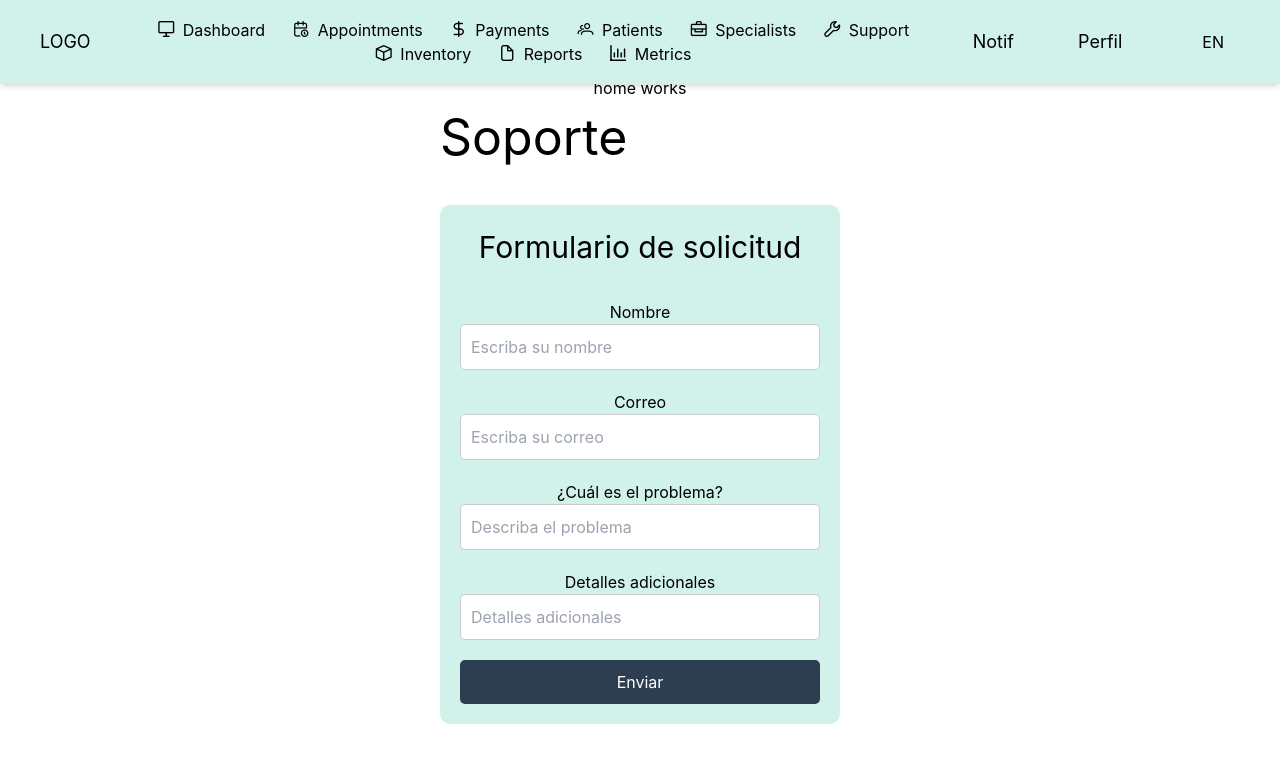
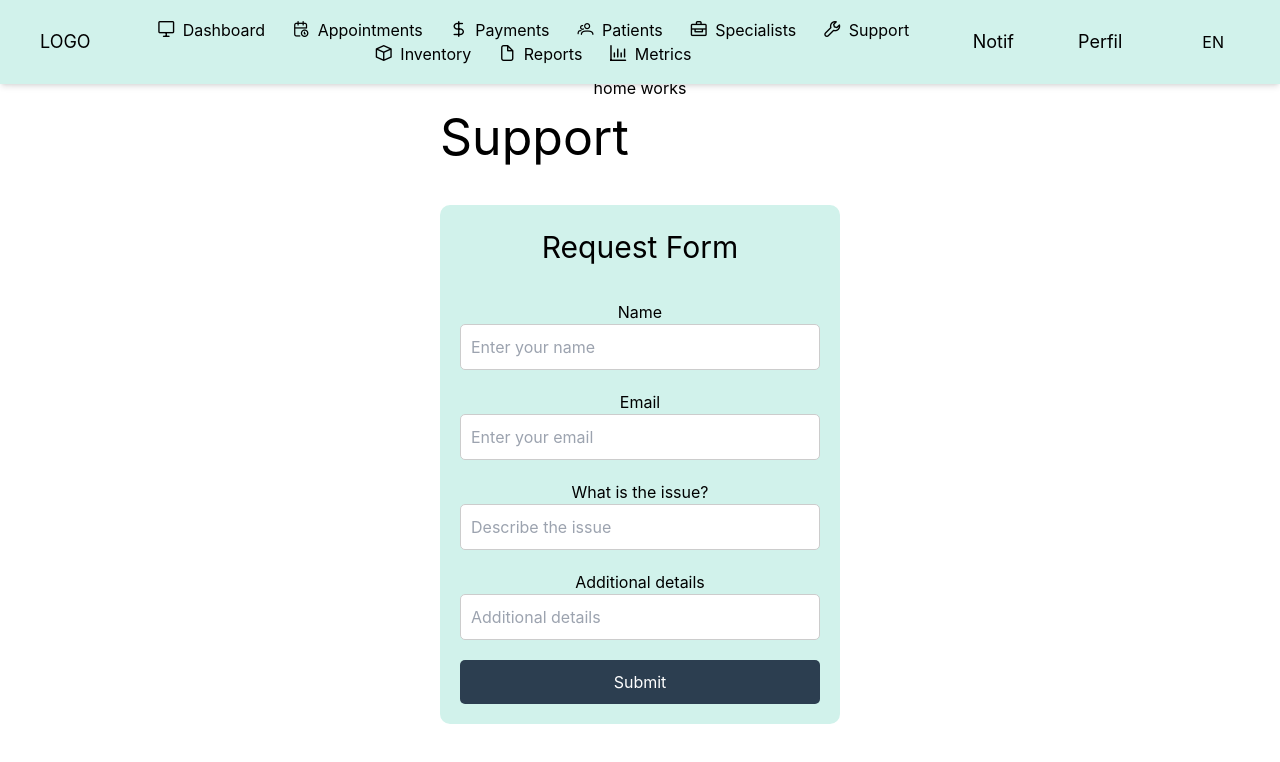
Before and after one commit to TF-AplicacionesWeb/Dentify, a Vue app: page /home/support in a window 1280 px wide. Shown: the top 762 px of the page. Built offline with nearby package versions, Linux system fonts and the light colour scheme.

Commit message:
Add int to support component

```diff
--- a/src/Dentify/components/Home/support.component.vue
+++ b/src/Dentify/components/Home/support.component.vue
@@ -1,34 +1,50 @@
 <script>
+import changelangComponent from "../misc/changelang.component.vue";
+
 export default {
-  name: "support.component.vue"
+  name: "support.component.vue",
+  components: { changelangComponent },
+  data() {
+    return {
+      name: '',
+      email: '',
+      problem: '',
+      additionalDetails: ''
+    };
+  },
+  methods: {
+    enviarSolicitud() {
+      // Aquí iría la lógica para enviar la solicitud
+      console.log('Solicitud enviada');
+    }
+  }
 }
 </script>
 
 <template>
-  <h1 class="support">Soporte</h1>
+  <h1 class="support">{{ $t('Support.Title') }}</h1>
   <div class="support-form-container">
     <div class="form-card">
       <div>
-        <h2>Formulario de solicitud</h2>
+        <h2>{{ $t('Support.FormTitle') }}</h2>
       </div>
       <div class="form-group">
-        <label for="name">Nombre</label>
-        <pv-inputtext id="name" v-model="name" class="input-field" placeholder="Escriba su nombre"/>
+        <label for="name">{{ $t('Support.Name') }}</label>
+        <pv-inputtext id="name" v-model="name" class="input-field" :placeholder="$t('Support.NamePlaceholder')" />
       </div>
       <div class="form-group">
-        <label for="email">Correo</label>
-        <pv-inputtext id="email" v-model="email" class="input-field" placeholder="Escriba su correo"/>
+        <label for="email">{{ $t('Support.Email') }}</label>
+        <pv-inputtext id="email" v-model="email" class="input-field" :placeholder="$t('Support.EmailPlaceholder')" />
       </div>
       <div class="form-group">
-        <label for="problem">¿Cuál es el problema?</label>
-        <pv-inputtext id="problem" v-model="problem" class="input-field" placeholder="Describa el problema"/>
+        <label for="problem">{{ $t('Support.Issue') }}</label>
+        <pv-inputtext id="problem" v-model="problem" class="input-field" :placeholder="$t('Support.IssuePlaceholder')" />
       </div>
       <div class="form-group">
-        <label for="additional-details">Detalles adicionales</label>
-        <pv-inputtext id="additional-details" v-model="additionalDetails" class="input-field"
-                      placeholder="Detalles adicionales"/>
+        <label for="additional-details">{{ $t('Support.AdditionalDetails') }}</label>
+        <pv-inputtext id="additional-details" v-model="additionalDetails" class="input-field" :placeholder="$t('Support.DetailsPlaceholder')" />
       </div>
-      <pv-button label="Enviar" class="submit-btn" @click="enviarSolicitud"/>
+      <pv-button :label="$t('Support.SubmitButton')" class="submit-btn" @click="enviarSolicitud" />
     </div>
   </div>
 </template>
--- a/src/locales/en.json
+++ b/src/locales/en.json
@@ -22,5 +22,18 @@
     "SignIn":"Sign In",
     "ToLogin": "Already have an account?",
     "ToRegister": "Don't have an account yet?"
+  },
+  "Support": {
+    "Title": "Support",
+    "FormTitle": "Request Form",
+    "Name": "Name",
+    "NamePlaceholder": "Enter your name",
+    "Email": "Email",
+    "EmailPlaceholder": "Enter your email",
+    "Issue": "What is the issue?",
+    "IssuePlaceholder": "Describe the issue",
+    "AdditionalDetails": "Additional details",
+    "DetailsPlaceholder": "Additional details",
+    "SubmitButton": "Submit"
   }
 }
--- a/src/locales/es.json
+++ b/src/locales/es.json
@@ -22,6 +22,18 @@
     "SignIn": "Registrarse",
     "ToLogin": "¿Ya tienes una cuenta?",
     "ToRegister": "¿Aún no tienes una cuenta?"
+  },
+  "Support": {
+    "Title": "Soporte",
+    "FormTitle": "Formulario de Solicitud",
+    "Name": "Nombre",
+    "NamePlaceholder": "Escriba su nombre",
+    "Email": "Correo",
+    "EmailPlaceholder": "Escriba su correo",
+    "Issue": "¿Cuál es el problema?",
+    "IssuePlaceholder": "Describa el problema",
+    "AdditionalDetails": "Detalles adicionales",
+    "DetailsPlaceholder": "Detalles adicionales",
+    "SubmitButton": "Enviar"
   }
-
 }
```
